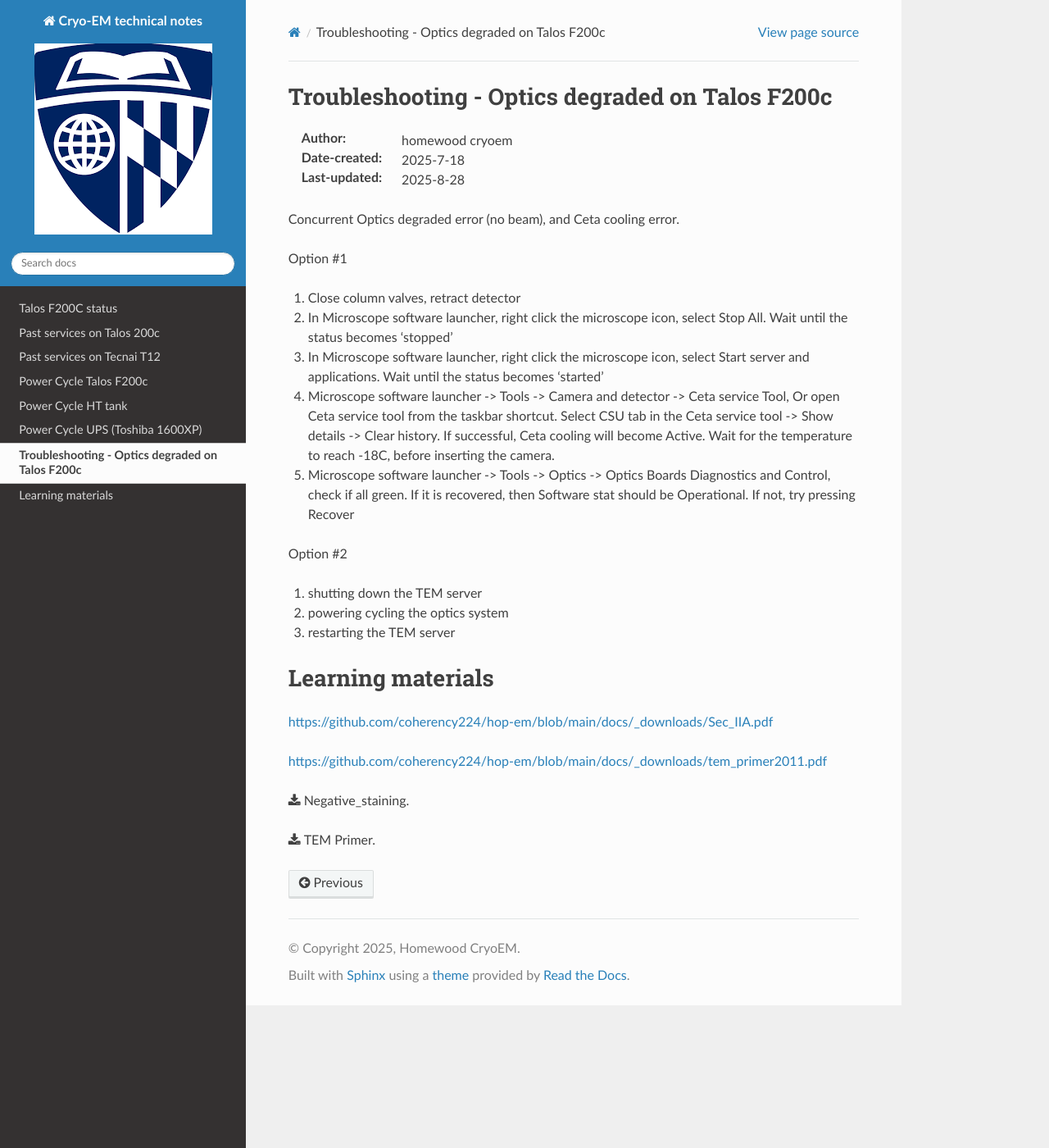
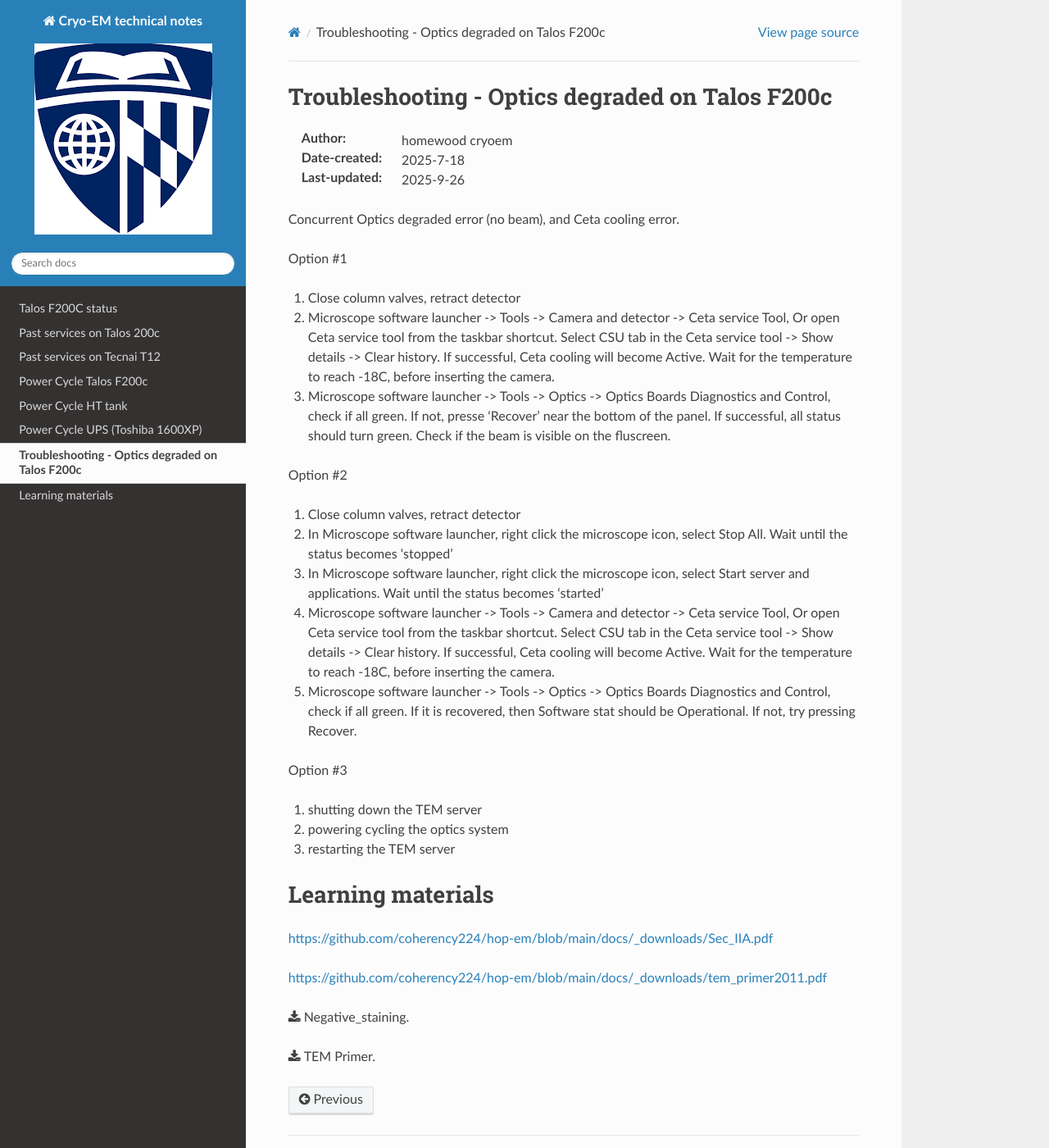
Before and after one commit to coherency224/hop-em, a Sphinx documentation site: the page built from docs/source/Troubleshooting.rst, in a window 1280 px wide and 1400 px high. Shown: the whole window at 82% size. Built offline with Sphinx 7.4.7 and the Read the Docs theme 3.1.0, drawn with Linux system fonts in a browser that asks for light colours; pages that are not in the unit, such as notebooks, are missing from menus.

Commit message:
Update Troubleshooting.rst

```diff
--- a/docs/source/Troubleshooting.rst
+++ b/docs/source/Troubleshooting.rst
@@ -5,20 +5,26 @@
 
 :Author: homewood cryoem
 :Date-created: 2025-7-18
-:Last-updated: 2025-8-28
+:Last-updated: 2025-9-26
 
 Concurrent Optics degraded error (no beam), and Ceta cooling error.
 
 Option #1
 
 1. Close column valves, retract detector
+2. Microscope software launcher -> Tools -> Camera and detector -> Ceta service Tool, Or open Ceta service tool from the taskbar shortcut. Select CSU tab in the Ceta service tool -> Show details -> Clear history. If successful, Ceta cooling will become Active. Wait for the temperature to reach -18C, before inserting the camera.
+3. Microscope software launcher -> Tools -> Optics -> Optics Boards Diagnostics and Control, check if all green. If not, presse 'Recover' near the bottom of the panel. If successful, all status should turn green. Check if the beam is visible on the fluscreen.
+
+Option #2
+
+1. Close column valves, retract detector
 2. In Microscope software launcher, right click the microscope icon, select Stop All. Wait until the status becomes 'stopped'
 3. In Microscope software launcher, right click the microscope icon, select Start server and applications. Wait until the status becomes 'started'
 4. Microscope software launcher -> Tools -> Camera and detector -> Ceta service Tool, Or open Ceta service tool from the taskbar shortcut. Select CSU tab in the Ceta service tool -> Show details -> Clear history. If successful, Ceta cooling will become Active. Wait for the temperature to reach -18C, before inserting the camera.
-5. Microscope software launcher -> Tools -> Optics -> Optics Boards Diagnostics and Control, check if all green. If it is recovered, then Software stat should be Operational. If not, try pressing Recover
+5. Microscope software launcher -> Tools -> Optics -> Optics Boards Diagnostics and Control, check if all green. If it is recovered, then Software stat should be Operational. If not, try pressing Recover.
 
 
-Option #2
+Option #3
 
 1. shutting down the TEM server
 2. powering cycling the optics system
```
